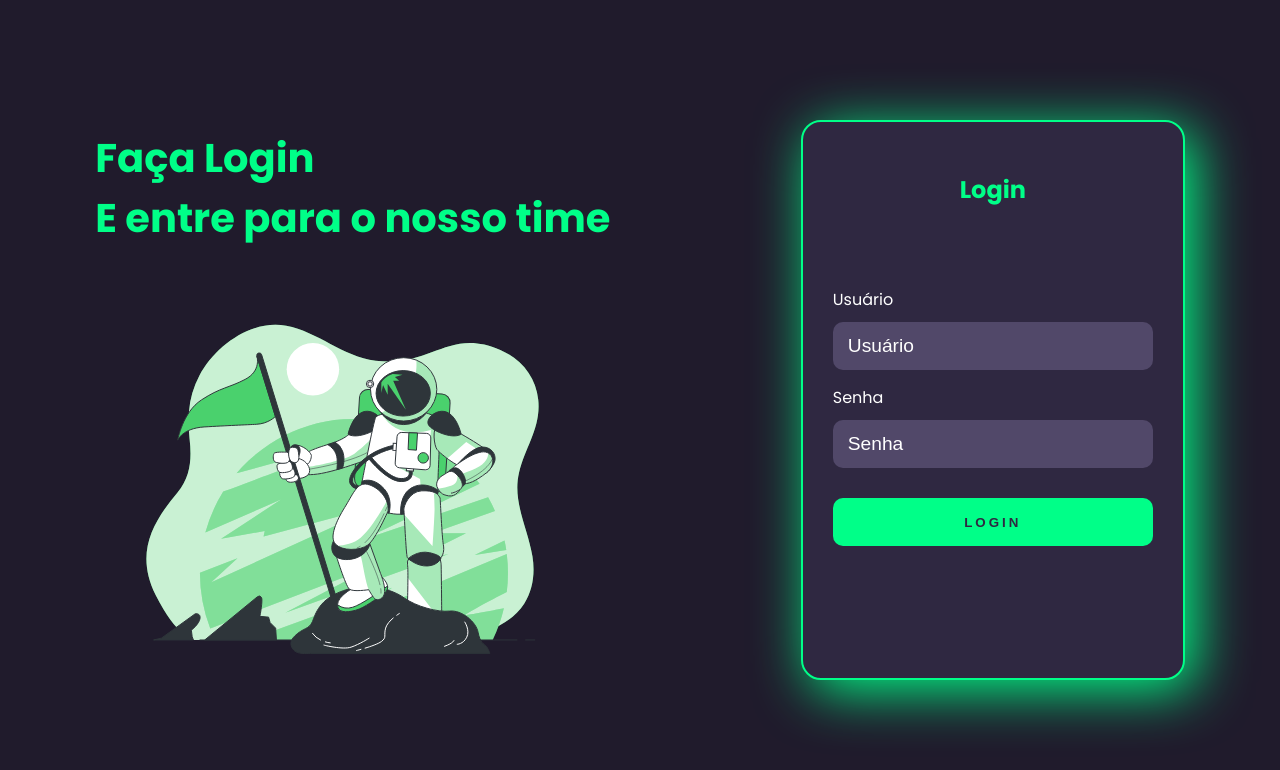
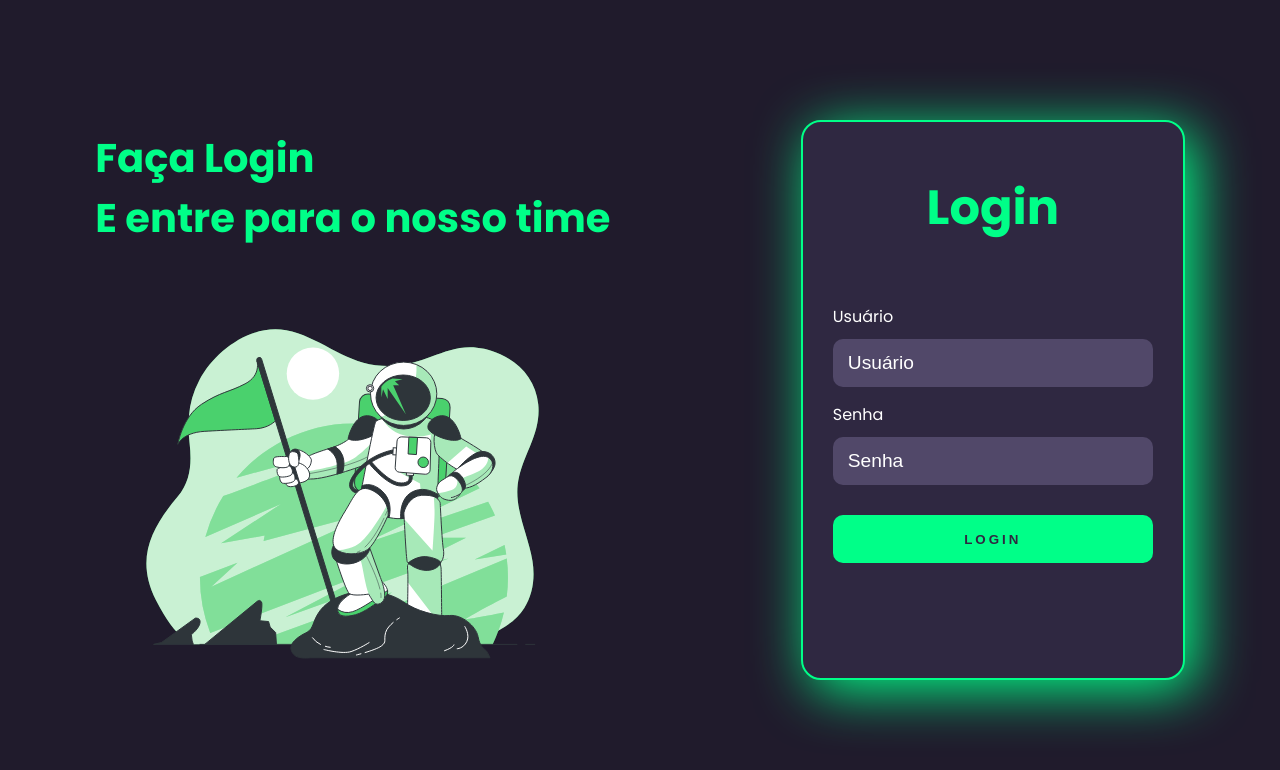
Before and after one commit to matheusricardoooo/tela-login, a plain HTML site: page index.html in a window 1280 px wide. Drawn offline with Linux system fonts and the light colour scheme.

Commit message:
ajustes no h1 tittle

```diff
--- a/styles/login.css
+++ b/styles/login.css
@@ -31,14 +31,14 @@
     box-shadow: 10px 10px 55px #00ff88;
 }
 
-.card-login .tittle h1 {
+.card-login .tittle {
     color: #00ff88;
     padding-top: 50px;
     font-size: 1.5rem;
 }
 
 .card-login .textfield {
-    padding-top: 80px;
+    padding-top: 60px;
 }
 
 .card-login .user {
@@ -103,6 +103,11 @@
     letter-spacing: 3px;
     background-color: #00ff88;
     color: #2f2841;
+    transition: 0.3s;
+}
+
+.card-login .btn button:hover {
+    transform: scale(1.1);
 }
 
 @media screen and (max-width: 1024px) {
```
